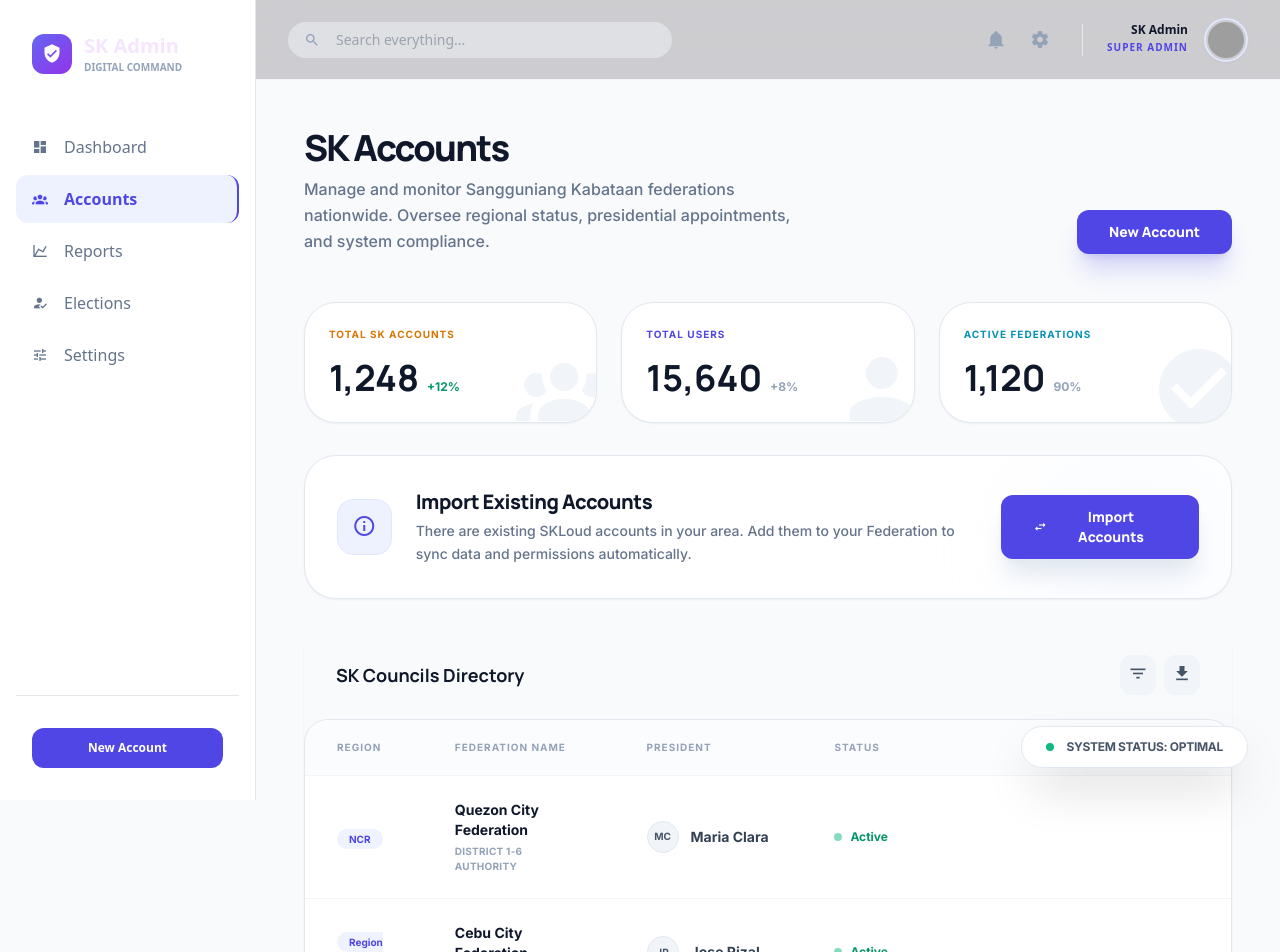
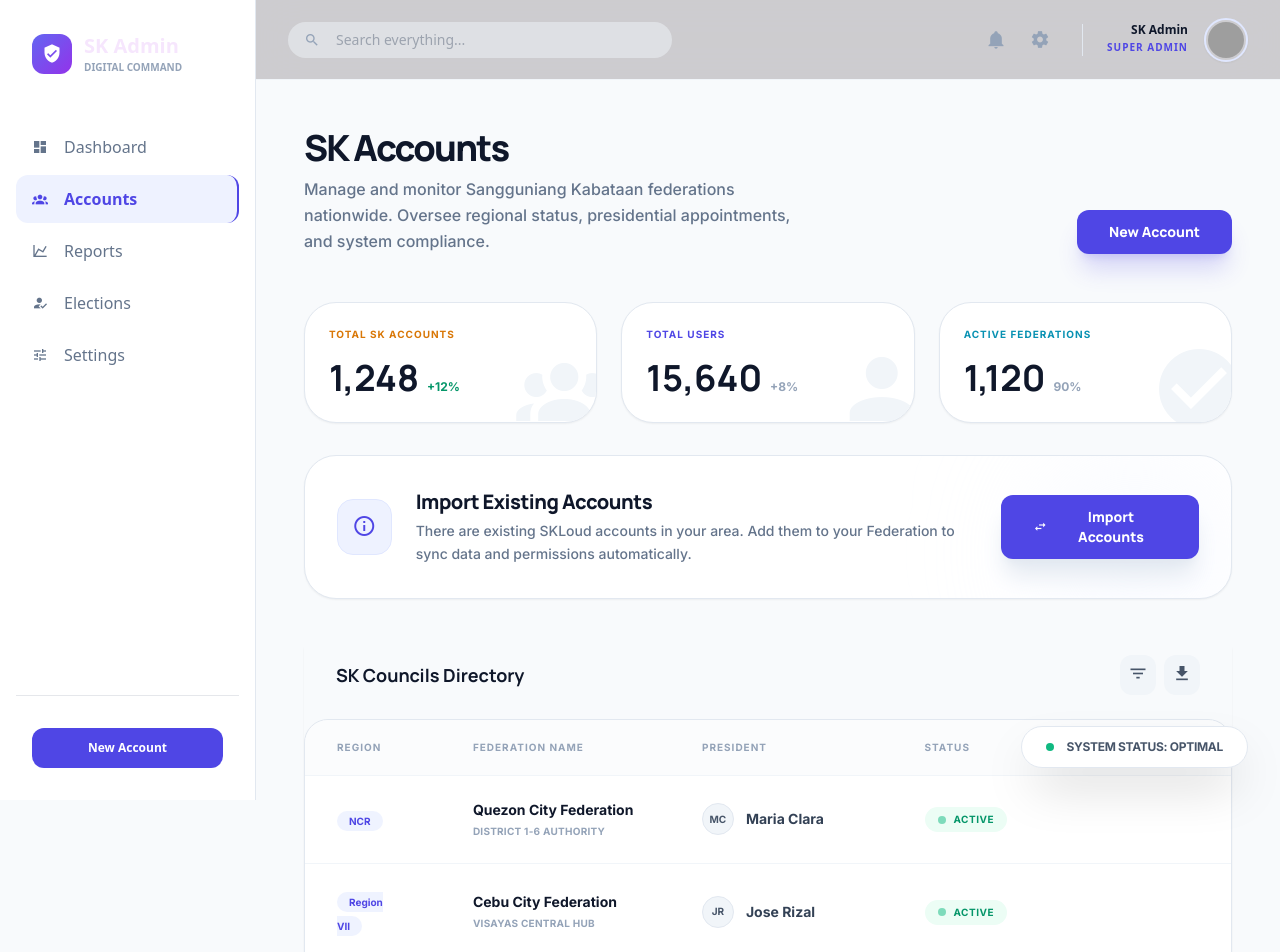
Before and after one commit to TotalElderBerry/skf, a Nuxt app: page /dashboard in a window 1280 px wide. Shown: the top 952 px of the page. Built offline with nearby package versions, Linux system fonts and the light colour scheme; grey boxes are pictures that could not be loaded.

Commit message:
added base badge

```diff
--- /dev/null
+++ b/components/base/BaseBadge.vue
@@ -0,0 +1,55 @@
+<script setup>
+const props = defineProps({
+  variant: {
+    type: String,
+    default: 'secondary',
+    validator: (v) => ['primary', 'secondary', 'success', 'warning', 'danger'].includes(v)
+  },
+  mode: {
+    type: String,
+    default: 'flat', // 'flat' (subtle), 'outlined', 'solid'
+    validator: (v) => ['flat', 'outlined', 'solid'].includes(v)
+  },
+  dot: { type: Boolean, default: false }
+})
+
+// 1. Define the base color palette
+const palette = {
+  primary:   { bg: 'bg-indigo-50', text: 'text-indigo-600', border: 'border-indigo-100', dot: 'bg-indigo-500', solid: 'bg-indigo-600 text-white' },
+  secondary: { bg: 'bg-slate-50',  text: 'text-slate-600',  border: 'border-slate-100',  dot: 'bg-slate-400',  solid: 'bg-slate-600 text-white' },
+  success:   { bg: 'bg-emerald-50', text: 'text-emerald-600', border: 'border-emerald-100', dot: 'bg-emerald-500 animate-pulse', solid: 'bg-emerald-600 text-white' },
+  warning:   { bg: 'bg-amber-50',  text: 'text-amber-600',  border: 'border-amber-100',  dot: 'bg-amber-500 shadow-[0_0_8px_rgba(245,158,11,0.5)]', solid: 'bg-amber-600 text-white' },
+  danger:    { bg: 'bg-rose-50',   text: 'text-rose-600',   border: 'border-rose-100',   dot: 'bg-rose-500',   solid: 'bg-rose-600 text-white' }
+}
+
+// 2. Logic to determine the final classes based on mode
+const getClasses = () => {
+  const p = palette[props.variant]
+
+  if (props.mode === 'outlined') {
+    return `bg-transparent border ${p.border} ${p.text}`
+  }
+
+  if (props.mode === 'solid') {
+    return `border-transparent ${p.solid}`
+  }
+
+  // Default: Flat (Subtle background)
+  return `border-transparent ${p.bg} ${p.text}`
+}
+</script>
+
+<template>
+  <span
+    :class="[
+      'inline-flex items-center gap-2 px-3 py-1 rounded-full text-[10px] font-bold uppercase tracking-wider transition-all border',
+      getClasses()
+    ]"
+  >
+    <span
+      v-if="dot"
+      :class="['w-2 h-2 rounded-full', palette[variant].dot]"
+    ></span>
+    <slot />
+  </span>
+</template>
--- a/pages/dashboard.vue
+++ b/pages/dashboard.vue
@@ -18,7 +18,6 @@ const headers = [
   'Federation Name',
   'President',
   'Status',
-  '' // Actions column
 ]
 </script>
 
@@ -144,10 +143,12 @@ const headers = [
                   </div>
                 </td>
                 <td class="px-8 py-6">
-                  <div class="flex items-center gap-2">
-                    <span :class="['w-2 h-2 rounded-full', fed.status === 'Active' ? 'bg-emerald-500 animate-pulse' : 'bg-amber-500 shadow-glow']"></span>
-                    <span :class="['text-xs font-bold', fed.status === 'Active' ? 'text-emerald-600' : 'text-amber-600']">{{ fed.status }}</span>
-                  </div>
+                  <BaseBadge
+                    :variant="fed.status === 'Active' ? 'success' : 'warning'"
+                    dot
+                  >
+                    {{ fed.status }}
+                  </BaseBadge>
                 </td>
                 <td class="px-8 py-6 text-right">
                   <div class="flex justify-end gap-2 lg:opacity-0 group-hover:opacity-100 transition-opacity">
--- a/pages/sk/[id]/events/index.vue
+++ b/pages/sk/[id]/events/index.vue
@@ -168,16 +168,21 @@ const engagementStats = ref({
                     </td>
 
                     <td class="px-8 py-5">
-                    <span class="px-3 py-1 rounded-lg text-[10px] font-black bg-indigo-50 text-indigo-600 uppercase tracking-wider">
+                    <BaseBadge
+                        variant="primary"
+                        mode="solid"
+                    >
                         {{ event.category }}
-                    </span>
+                    </BaseBadge>
                     </td>
 
                     <td class="px-8 py-5">
-                    <div class="flex items-center gap-2">
-                        <div :class="['w-2 h-2 rounded-full', event.statusColor]"></div>
-                        <span class="text-xs font-bold text-slate-600">{{ event.status }}</span>
-                    </div>
+                    <BaseBadge
+                        :variant="event.status === 'Upcoming' ? 'warning' : event.status === 'Ongoing' ? 'primary' : 'secondary'"
+                        dot
+                    >
+                        {{ event.status }}
+                    </BaseBadge>
                     </td>
 
                     <td class="px-8 py-5 text-right">
```
